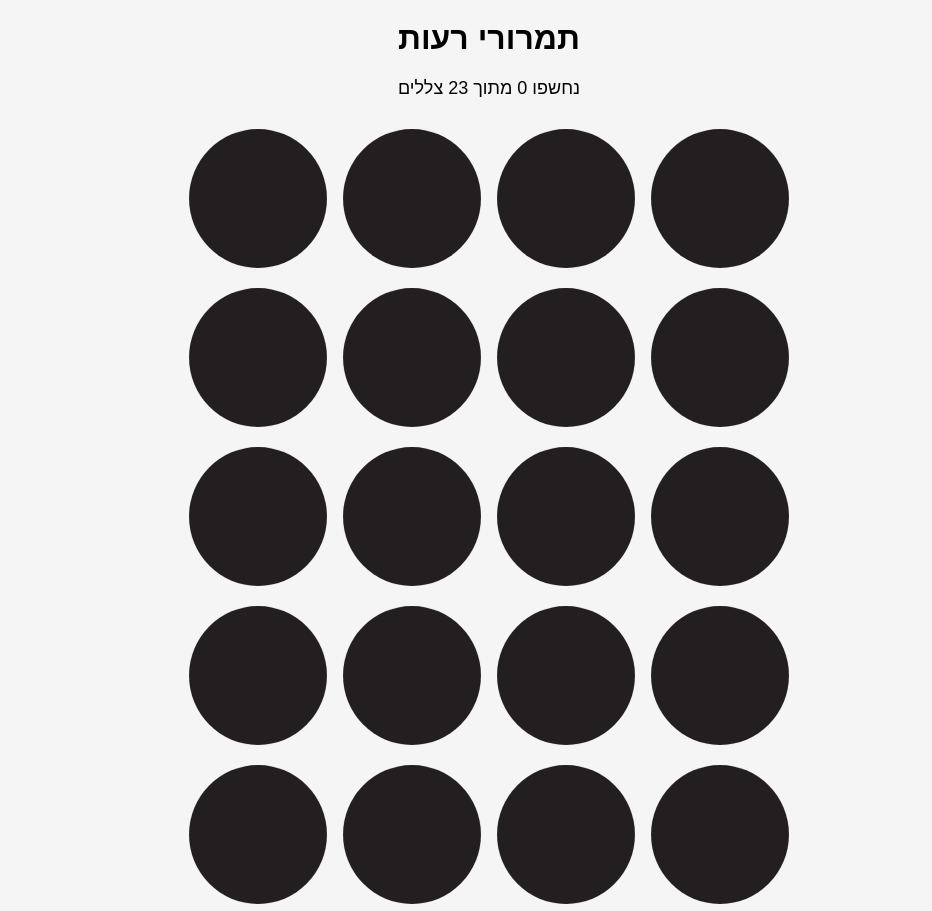
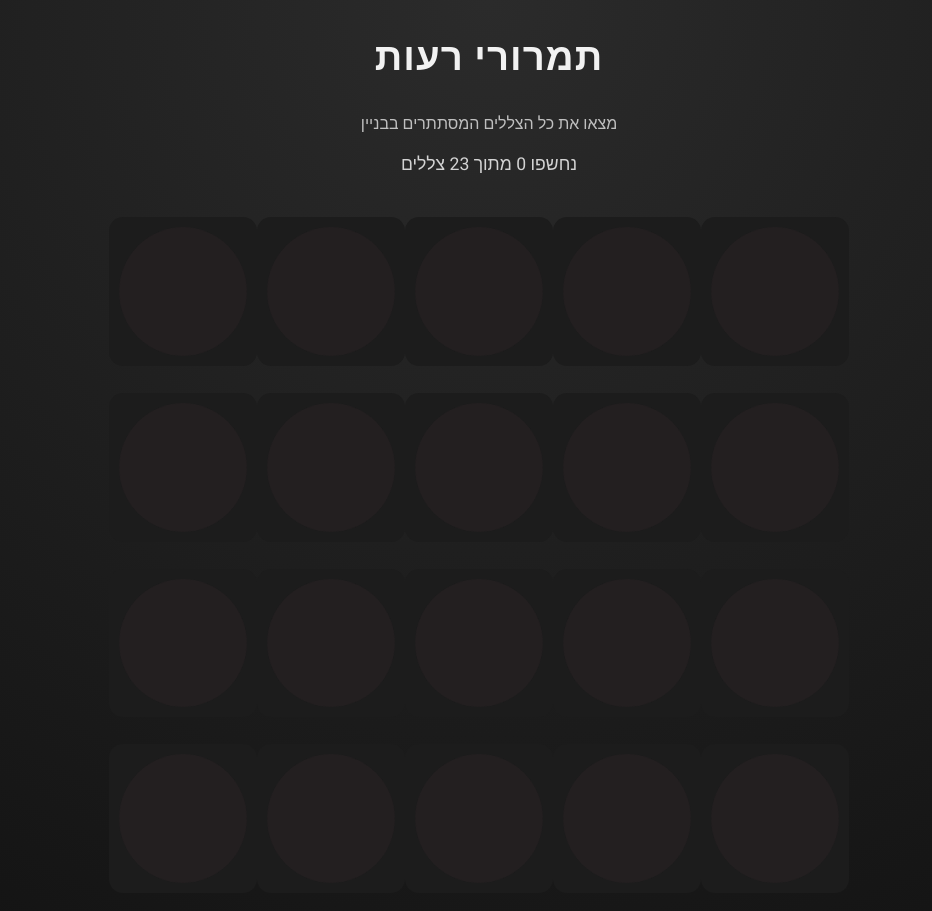
Before and after one commit to lemmymkan-dotcom/shadow-hunt, a plain HTML site: page shadow_hunt/index.html in a window 1280 px wide. Shown: the top 911 px of the page, without its empty margins (151-1083 px from the left). Drawn offline with Linux system fonts and the light colour scheme.

Commit message:
Fix header and subtitle HTML

```diff
--- a/shadow_hunt/index.html
+++ b/shadow_hunt/index.html
@@ -1,32 +1,61 @@
 <!DOCTYPE html>
 <html lang="he">
 <head>
+  <link href="https://fonts.googleapis.com/css2?family=Heebo:wght@400;700;900&display=swap" rel="stylesheet">
+
   <meta charset="UTF-8">
   <title>תמרורי רעות</title>
   <style>
 body {
-      font-family: sans-serif;
-      background: #f5f5f5;
+  font-family: 'Heebo', sans-serif;
+  background: radial-gradient(circle at top, #2b2b2b, #0f0f0f);
+  color: #f2f2f2;
   text-align: center;
   direction: rtl;
+  min-height: 100vh;
+  margin: 0;
 }
-    h1 { margin-top: 20px; }
+
+h1 {
+  margin-top: 30px;
+  font-size: 2.4rem;
+  font-weight: 900;
+  letter-spacing: 1px;
+}
+
+.subtitle {
+  opacity: 0.75;
+  margin-top: 8px;
+  margin-bottom: 0;
+}
+
+.counter {
+  font-size: 1.1rem;
+  opacity: 0.85;
+  margin-top: 10px;
+}
 
 .grid {
   display: grid;
   grid-template-columns: repeat(auto-fit, minmax(120px, 1fr));
-      gap: 16px;
-      max-width: 600px;
-      margin: 30px auto;
+  gap: 20px;
+  max-width: 720px;
+  margin: 40px auto;
+  padding: 0 20px;
 }
+
 .item img {
   width: 100%;
-      transition: opacity 0.5s ease;
+  background: #1c1c1c;
+  border-radius: 14px;
+  padding: 10px;
+  transition: transform 0.25s ease, box-shadow 0.25s ease;
   cursor: pointer;
 }
-    .counter {
-      font-size: 18px;
-      margin-top: 10px;
+
+.item img:hover {
+  transform: scale(1.05);
+  box-shadow: 0 0 18px rgba(255,255,255,0.15);
 }
 
 /* Lightbox */
@@ -39,18 +68,27 @@
   justify-content: center;
   z-index: 1000;
 }
+
 .lightbox img {
   max-width: 90%;
   max-height: 90%;
 }
+
 .lightbox.active {
   display: flex;
 }
+
   </style>
 </head>
 
+
 <body>
 <h1>תמרורי רעות</h1>
+<p class="subtitle">
+  מצאו את כל הצללים המסתתרים בבניין
+</p>
+
+</p>
   <div class="counter" id="counter"></div>
   <div class="grid" id="grid"></div>
 
```
Lines whose indentation alone changed are shown as unchanged.
